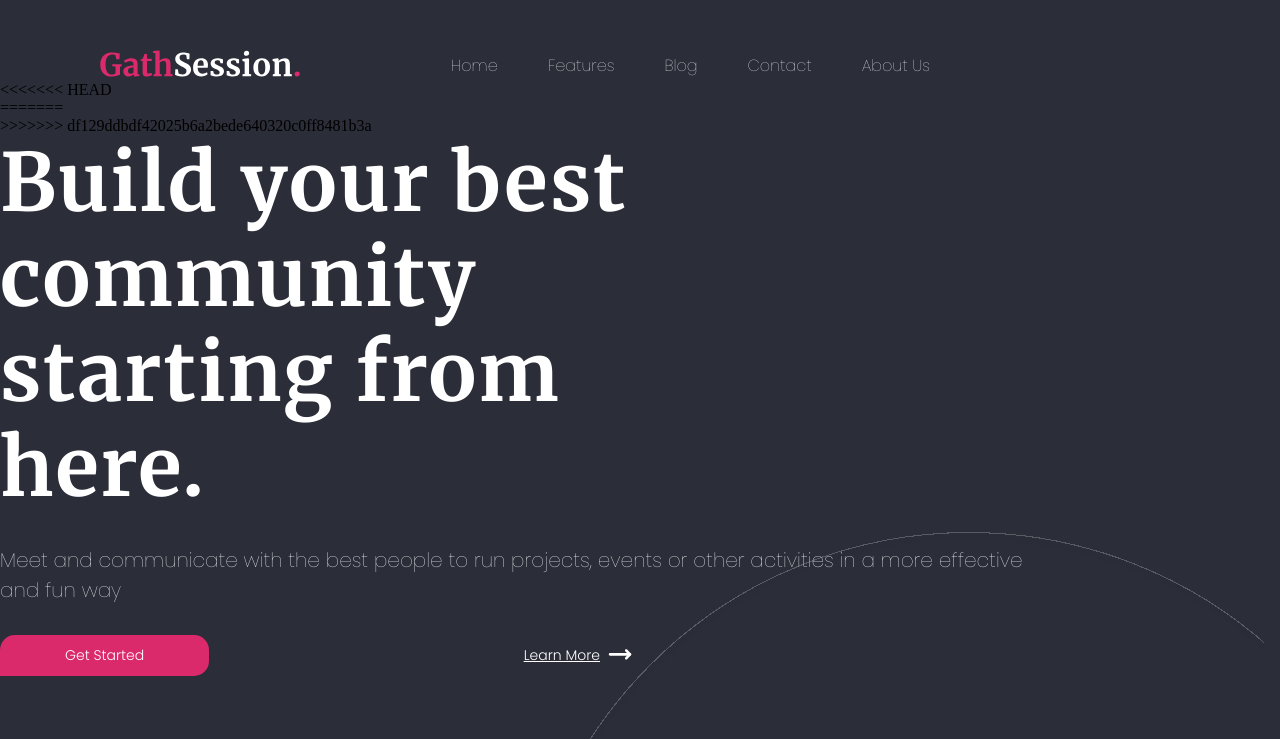
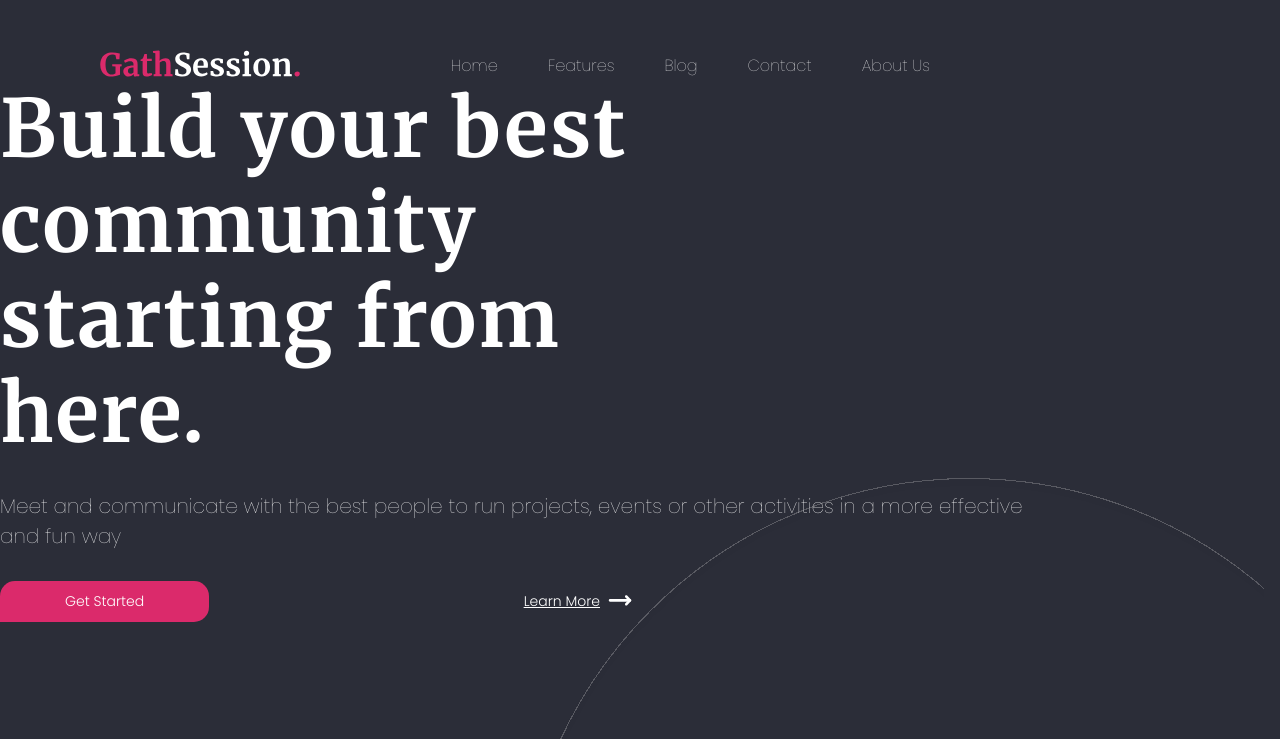
Before and after one commit to Oconcejero/CSS-Tarea-entregable-2---Header_Gathsession, a website built with Vite: page index.html in a window 1280 px wide. Shown: the top 739 px of the page. Built offline with nearby package versions, Linux system fonts and the light colour scheme; files whose address does not match are found by name.

Commit message:
Update index.html

```diff
--- a/index.html
+++ b/index.html
@@ -3,15 +3,7 @@
 <!-- Tengo varias dificultades.
  Primeramente el texto de la diapo original es Merriweather pero yo lo veo diferente.
  Le he dado un letter-spacing pero sigo viéndola diferente.
-<<<<<<< HEAD
 
- Probablemente sea algo muy básico pero soy incapaz de darle un alto máximo a
- la página para que no se vea gris hasta el fondo haciendo scroll.
-
- Igual que conseguir ajustar para que la imagen llegue a cortar justo en el
- lado derecho de la página y no queden las "elipses" flotando en la nada.
-
-=======
  Supongo que es algo bastante simple y lo mismo me he embolicado y por eso no lo he conseguido pero no he conseguido mover las imágenes en bloque
  junto con las "elipses" para que cuadren igual que en la imagen de referencia de Figma.
 >>>>>>> df129ddbdf42025b6a2bede640320c0ff8481b3a
@@ -54,14 +46,8 @@
         </ul>
       </nav>
   </header>
-<<<<<<< HEAD
-
-  <main>
-      <div class="container_principal">
-=======
    <main>
     <div class="container_principal">
->>>>>>> df129ddbdf42025b6a2bede640320c0ff8481b3a
         <div class="left">
           <section>
             <h1>Build your best community starting from here.</h1>
```
